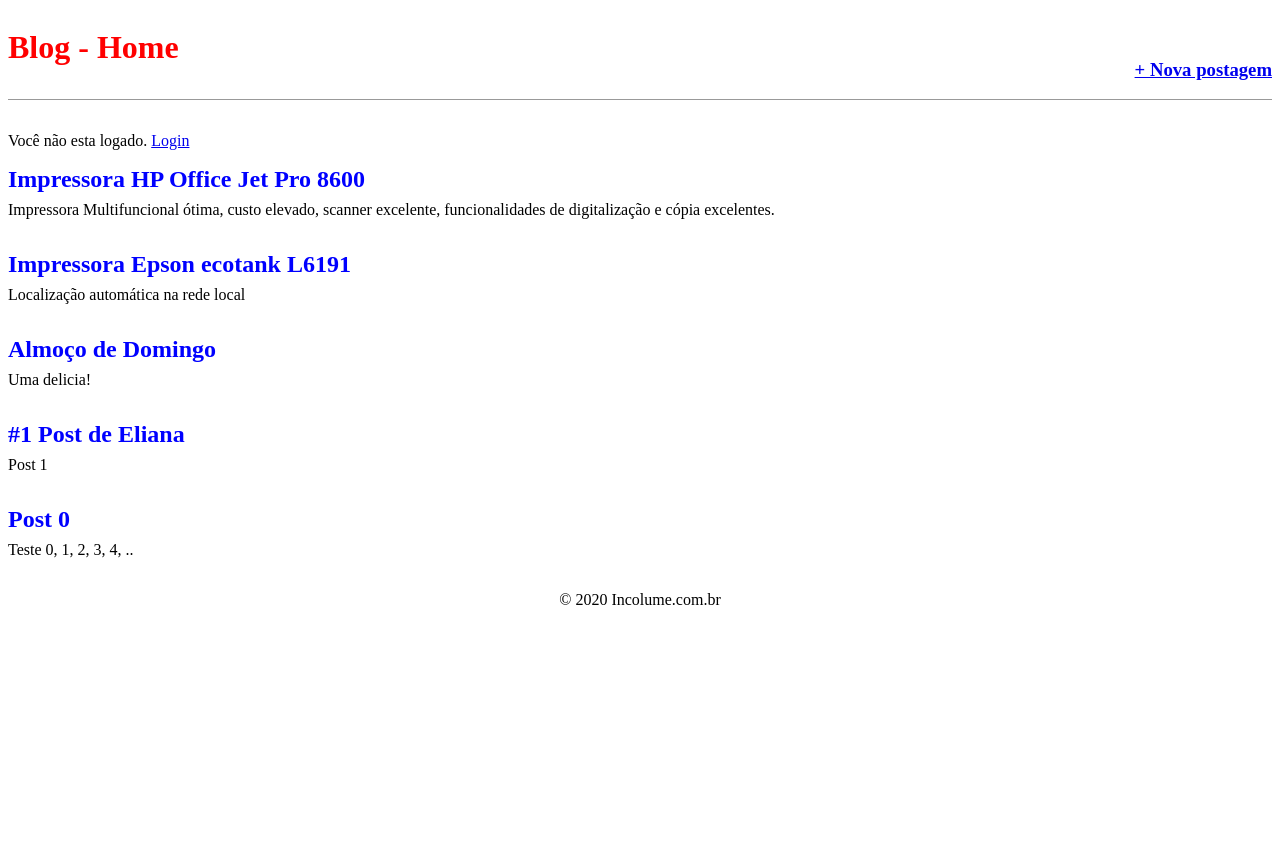
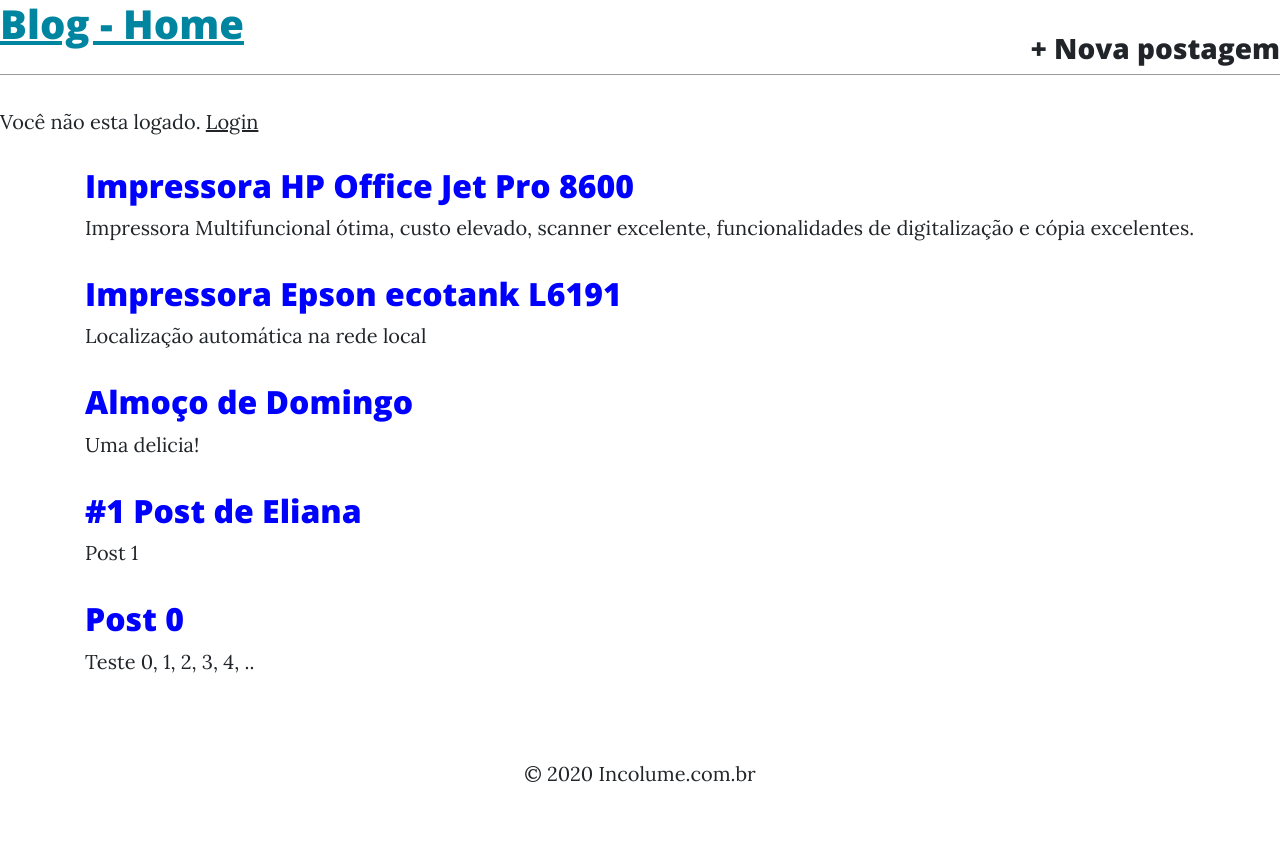
Before and after one commit to britodfbr/curso-dj-1600521579, a Django app: page / in a window 1280 px wide. Before the commit the page ends 605 px from the top, so only its background shows below. Run offline with Django 3.2, Linux system fonts and the light colour scheme; data comes from the database, SQL or seed files in the repository; some libraries are stand-ins or nearby versions.

Commit message:
Carregamento do novo tema no template

```diff
--- a/templates/base.html
+++ b/templates/base.html
@@ -3,7 +3,17 @@
 <html lang="pt-br">
 <head>
     <meta charset="UTF-8">
+    <!-- Bootstrap core CSS -->
+    <link href="{% static 'vendor/bootstrap/css/bootstrap.min.css' %}" rel="stylesheet">
+    <!-- Custom fonts for this template -->
+    <link href="{% static 'vendor/fontawesome-free/css/all.min.css' %}" rel="stylesheet" type="text/css">
+    <link href='https://fonts.googleapis.com/css?family=Lora:400,700,400italic,700italic' rel='stylesheet' type='text/css'>
+    <link href='https://fonts.googleapis.com/css?family=Open+Sans:300italic,400italic,600italic,700italic,800italic,400,300,600,700,800' rel='stylesheet' type='text/css'>
+    <!-- Custom styles for this template -->
+    <link href="{% static 'css/clean-blog.min.css' %}" rel="stylesheet">
+    <!-- Favicon -->
     <link rel="shortcut icon" type="image/png" href="{% static 'img/favicon.ico' %}"/>
+
     <link rel="stylesheet" href="http://fonts.googleapis.com/css?family=Source+Sans+Pro:400">
     <link rel="stylesheet" href="{% static 'css/style.css' %}">
     <title>{% block title %} {% endblock title %} </title>
@@ -37,5 +47,11 @@
 <footer>
     &copy; 2020 Incolume.com.br
 </footer>
+  <!-- Bootstrap core JavaScript -->
+  <script src="{% static 'vendor/jquery/jquery.min.js' %}"></script>
+  <script src="{% static 'vendor/bootstrap/js/bootstrap.bundle.min.js' %}"></script>
+
+  <!-- Custom scripts for this template -->
+  <script src="{% static 'js/clean-blog.min.js' %}"></script>
 </body>
 </html>
```
